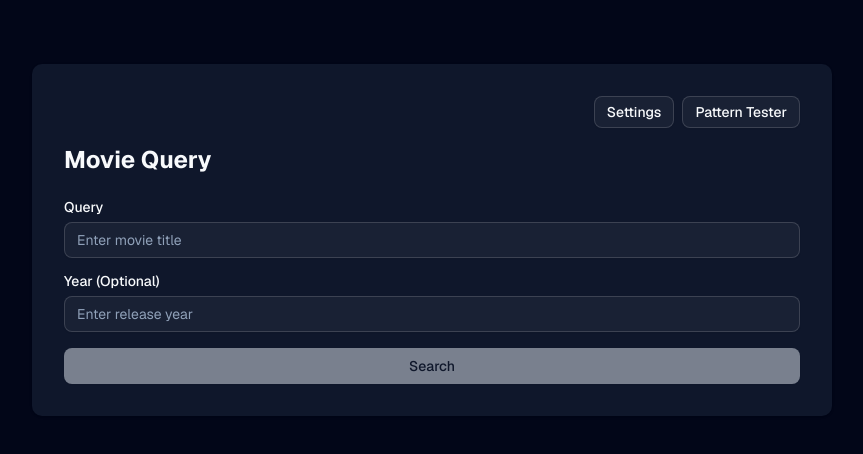
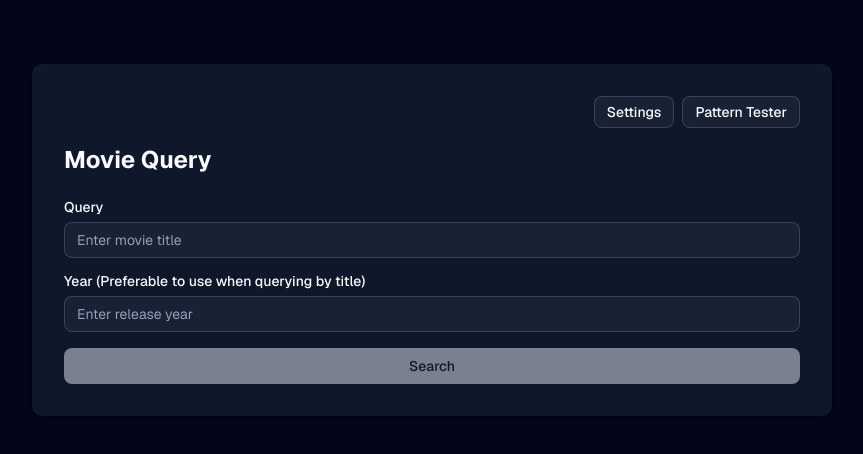
Before and after one commit to gmcouto/mediaddrr, a Next.js app: page /movie-query in a window 1280 px wide. Shown: the top 454 px of the page, without its empty margins (208-1071 px from the left). Built offline with nearby package versions, Linux system fonts and the light colour scheme.

Commit message:
Clarify label for year

```diff
--- a/src/app/movie-query/page.tsx
+++ b/src/app/movie-query/page.tsx
@@ -78,20 +78,20 @@ export default function MovieQueryPage() {
             placeholder="Enter movie title"
             value={query}
             onChange={(e) => setQuery(e.target.value)}
-            onKeyPress={handleKeyPress}
+            onKeyDown={handleKeyPress}
             className="w-full"
           />
         </div>
 
         <div className="flex flex-col gap-2">
-          <Label htmlFor="year">Year (Optional)</Label>
+          <Label htmlFor="year">Year (Preferable to use when querying by title)</Label>
           <Input
             id="year"
             type="number"
             placeholder="Enter release year"
             value={yearInput}
             onChange={(e) => handleYearChange(e.target.value)}
-            onKeyPress={handleKeyPress}
+            onKeyDown={handleKeyPress}
             className="w-full"
           />
         </div>
```
